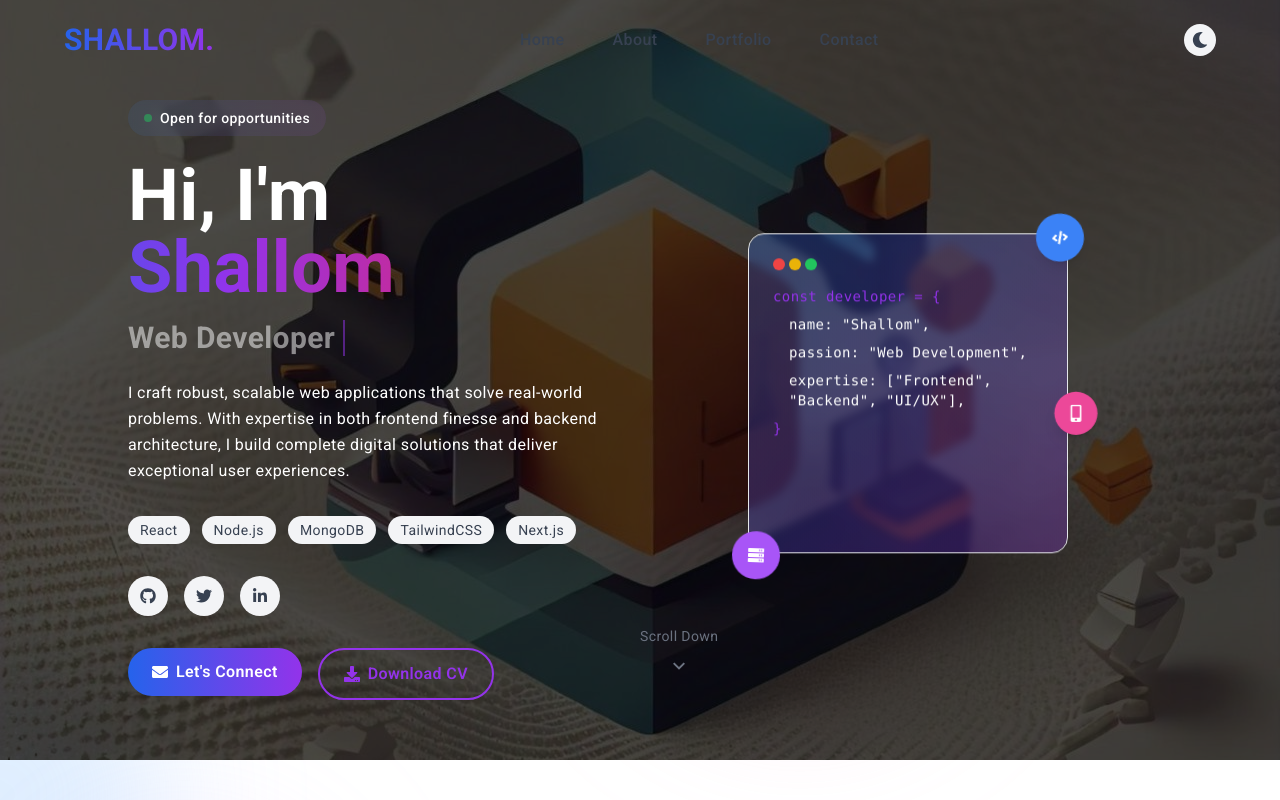
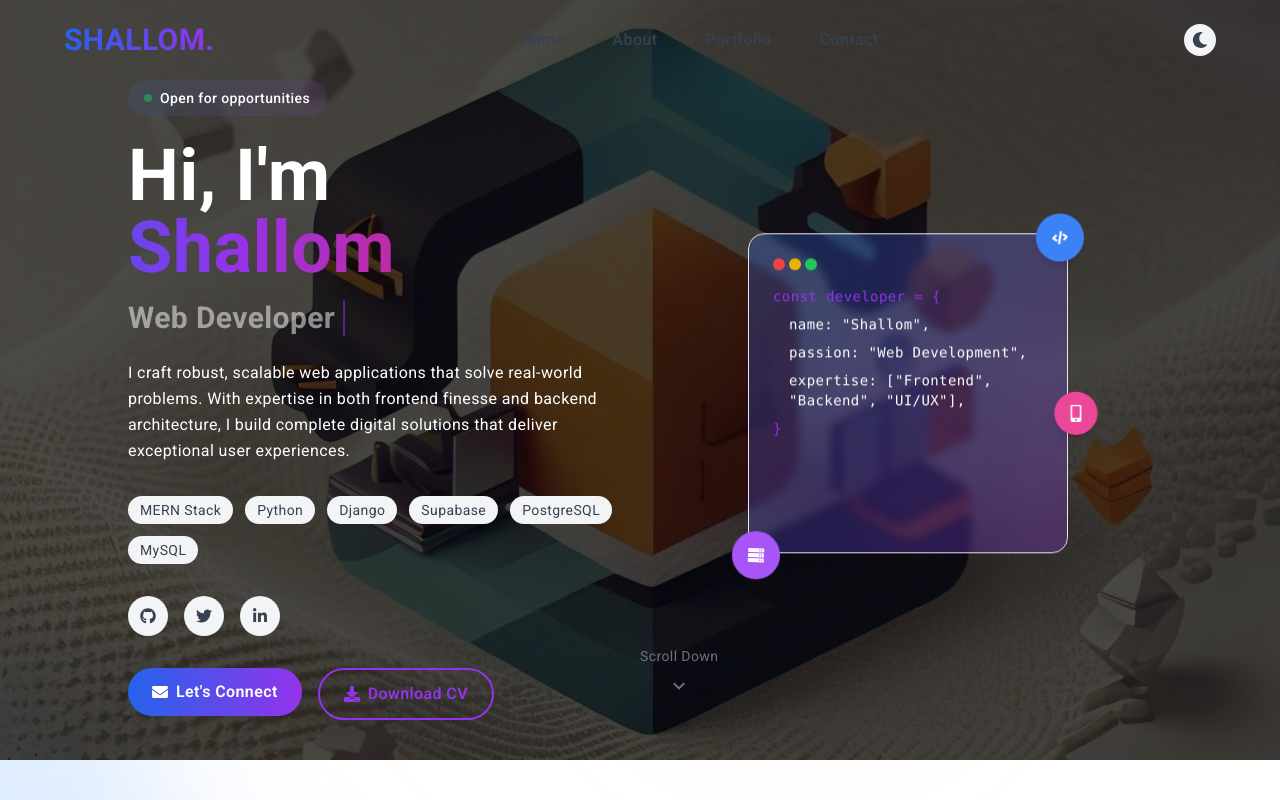
Before and after one commit to Shalom-Shobowale/myPortfolio, a React (Vite) app: page / in a window 1280 px wide. Shown: the top 800 px of the page. Built offline with nearby package versions, Linux system fonts and the light colour scheme.

Commit message:
add skills

```diff
--- a/src/Components/Home.jsx
+++ b/src/Components/Home.jsx
@@ -135,7 +135,7 @@ export default function Home() {
               variants={itemVariants}
               className="flex flex-wrap gap-3 mb-8 justify-center md:justify-start"
             >
-              {["React", "Node.js", "MongoDB", "TailwindCSS", "Next.js"].map(
+              {["MERN Stack","Python", "Django", "Supabase", "PostgreSQL", "MySQL"].map(
                 (tech, index) => (
                   <motion.span
                     key={tech}
```
